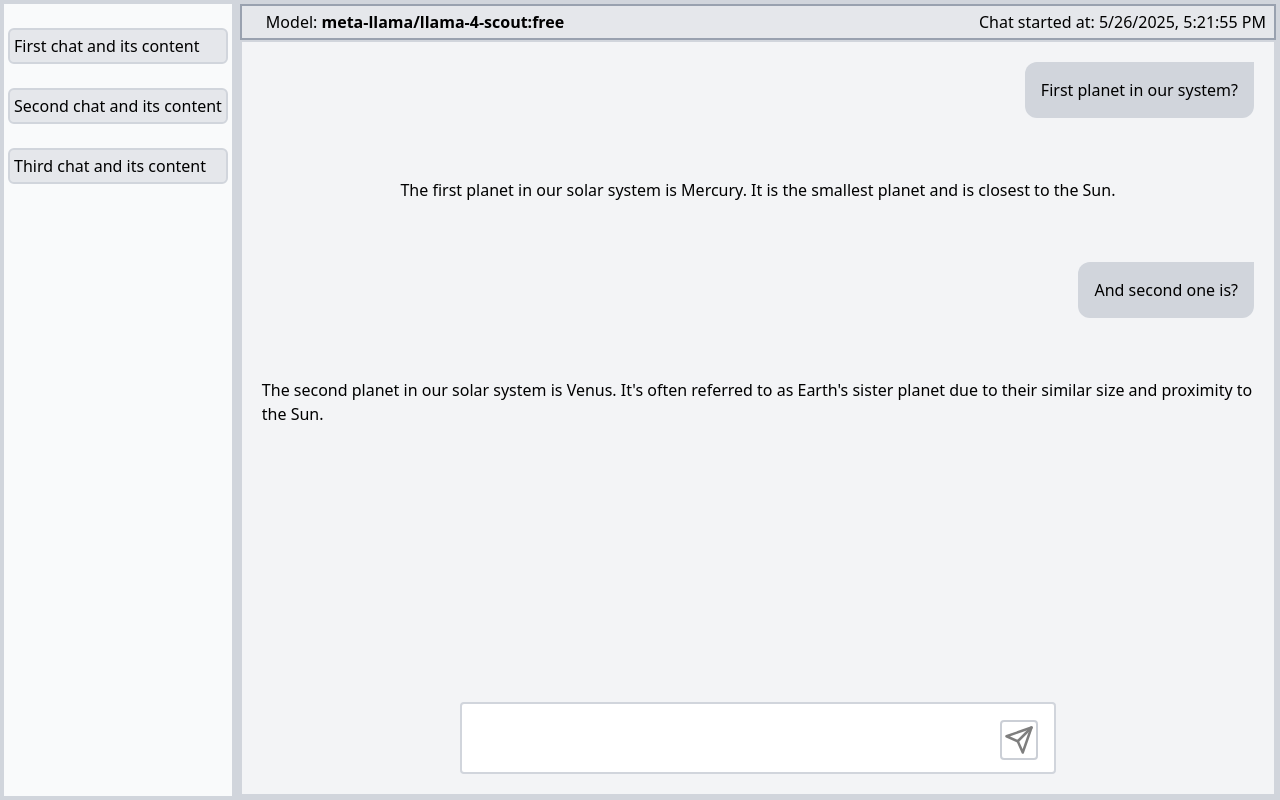
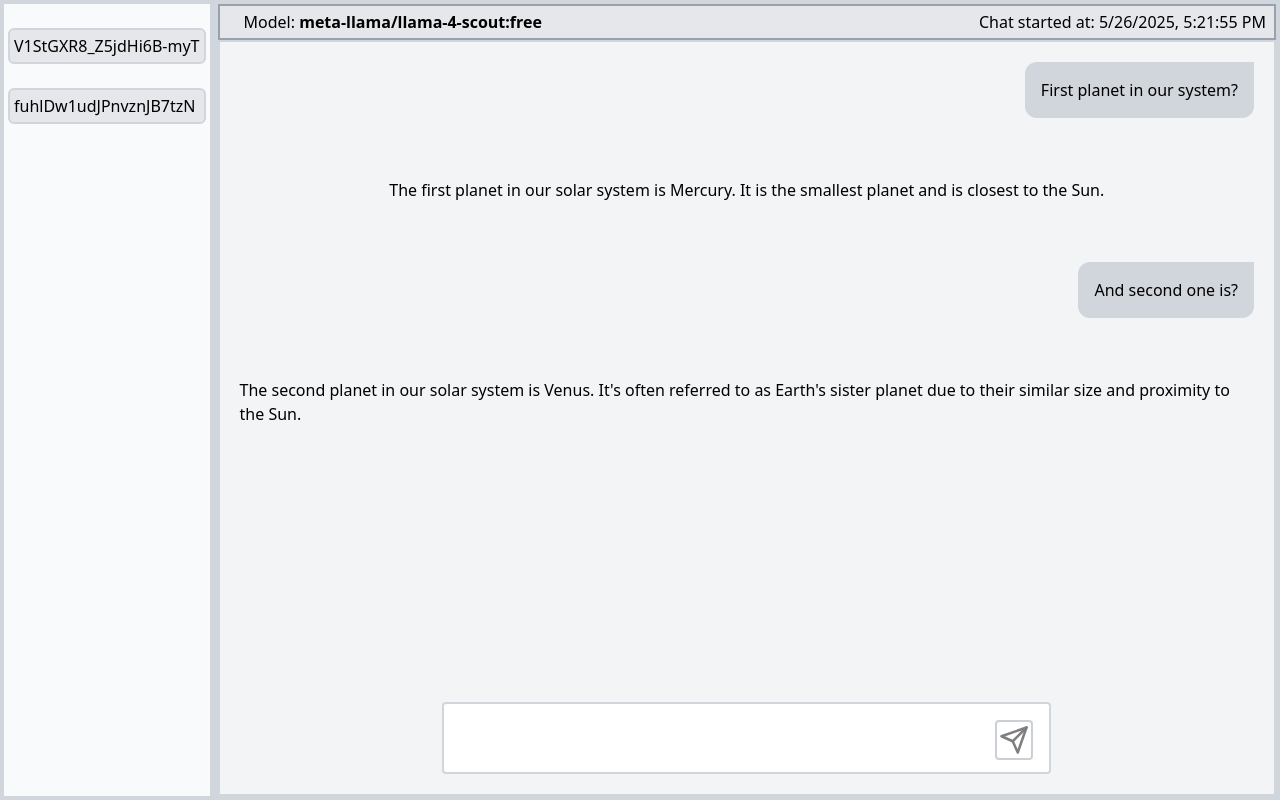
Before and after one commit to BMike903/LLM-front, a React (Vite) app: page / in a window 1280 px wide. Built offline with nearby package versions, Linux system fonts and the light colour scheme.

Commit message:
ChatList as separate component

```diff
--- a/src/App.tsx
+++ b/src/App.tsx
@@ -4,6 +4,7 @@ import "./tailwind.css";
 import { FiSend, FiLoader, FiRotateCcw } from "react-icons/fi";
 import { motion, AnimatePresence } from "motion/react";
 
+import ChatList from "./components/chatList";
 import useChatsStore from "./store";
 import { asterisksToBoldMarkup } from "./utils/stringUtils";
 
@@ -14,6 +15,7 @@ function App() {
   const currentChat = useChatsStore(
     (state) => state.chats.allChats[currentChatId],
   );
+
   const { messages, status, model, startDate } = currentChat;
   const addMessage = useChatsStore((state) => state.addMessage);
   const setStatus = useChatsStore((state) => state.setStatus);
@@ -25,6 +27,10 @@ function App() {
   useEffect(() => {
     inputContainer.current?.scrollIntoView({ behavior: "smooth" });
   }, [status, messages]);
+
+  if (!currentChat) {
+    return <div>Loading....</div>;
+  }
 
   const makeRequest = async () => {
     if (status === "fetching" || isInputEmpty()) return;
@@ -79,23 +85,7 @@ function App() {
 
   return (
     <div className="flex h-screen w-screen flex-row dark:text-white">
-      <div
-        id="chatList"
-        className="flex h-full border-4 border-solid border-gray-300 bg-gray-50 dark:border-gray-600 dark:bg-black"
-      >
-        <ul className="flex flex-col gap-6 px-1 py-6">
-          <li className="rounded-md border-2 border-solid border-gray-300 bg-gray-200 p-1 hover:cursor-pointer hover:bg-gray-100 dark:border-gray-600 dark:bg-gray-800 dark:hover:bg-gray-700">
-            First chat and its content
-          </li>
-          <li className="rounded-md border-2 border-solid border-gray-300 bg-gray-200 p-1 hover:cursor-pointer hover:bg-gray-100 dark:border-gray-600 dark:bg-gray-800 dark:hover:bg-gray-700">
-            Second chat and its content
-          </li>
-          <li className="rounded-md border-2 border-solid border-gray-300 bg-gray-200 p-1 hover:cursor-pointer hover:bg-gray-100 dark:border-gray-600 dark:bg-gray-800 dark:hover:bg-gray-700">
-            Third chat and its content
-          </li>
-        </ul>
-      </div>
-
+      <ChatList />
       <div
         id="chatBox"
         className="flex h-full flex-4/5 flex-col border-4 border-solid border-gray-300 bg-gray-100 dark:border-gray-600 dark:bg-black"
--- /dev/null
+++ b/src/components/chatList.tsx
@@ -0,0 +1,26 @@
+import useChatsStore from "../store";
+
+function ChatList() {
+  const allChats = useChatsStore((state) => state.chats.allChats);
+  const chatIDs = Object.keys(allChats);
+
+  return (
+    <div
+      id="chatList"
+      className="flex h-full border-4 border-solid border-gray-300 bg-gray-50 dark:border-gray-600 dark:bg-black"
+    >
+      <ul className="flex flex-col gap-6 px-1 py-6">
+        {chatIDs.map((id) => (
+          <li
+            key={id}
+            className="rounded-md border-2 border-solid border-gray-300 bg-gray-200 p-1 hover:cursor-pointer hover:bg-gray-100 dark:border-gray-600 dark:bg-gray-800 dark:hover:bg-gray-700"
+          >
+            {id}
+          </li>
+        ))}
+      </ul>
+    </div>
+  );
+}
+
+export default ChatList;
```
